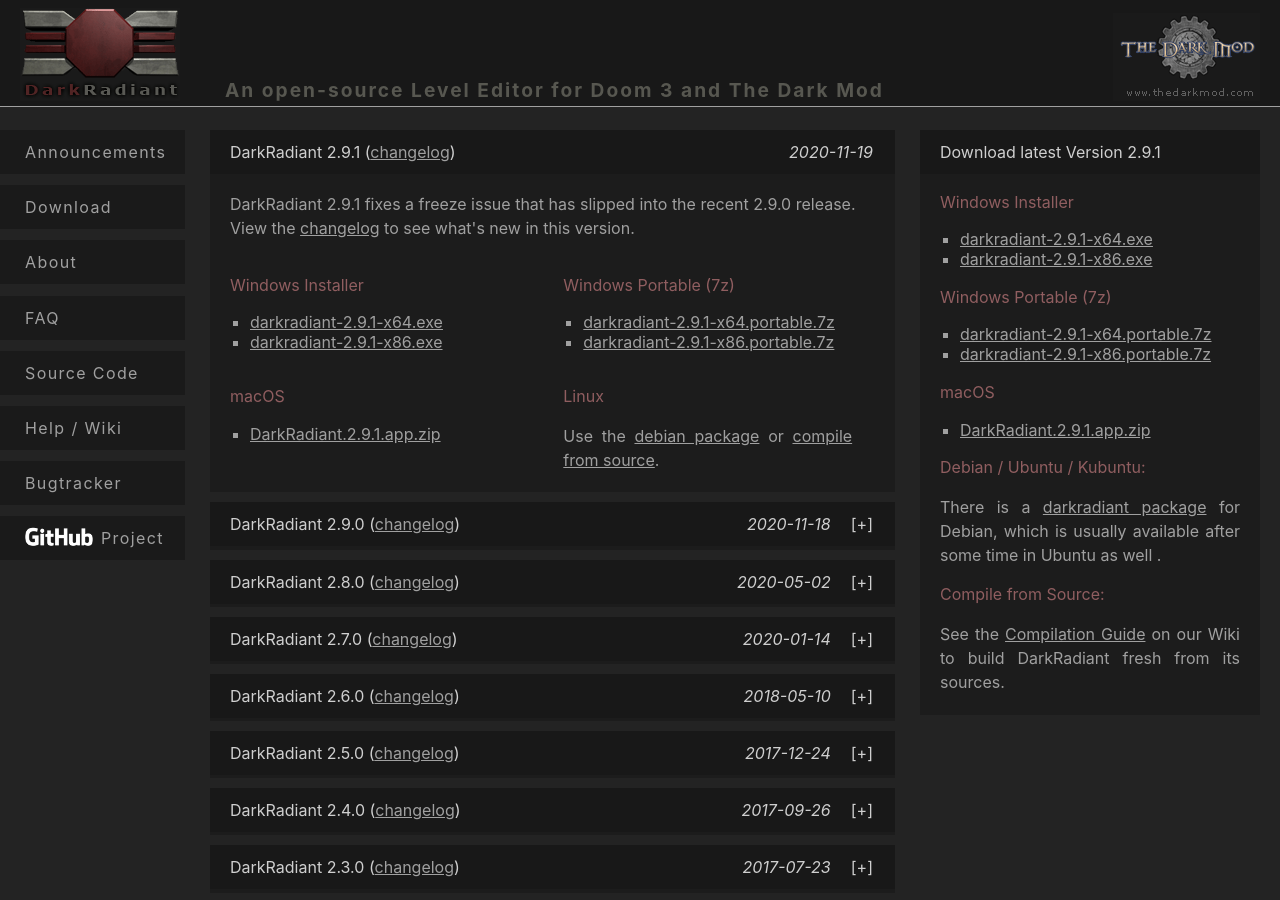
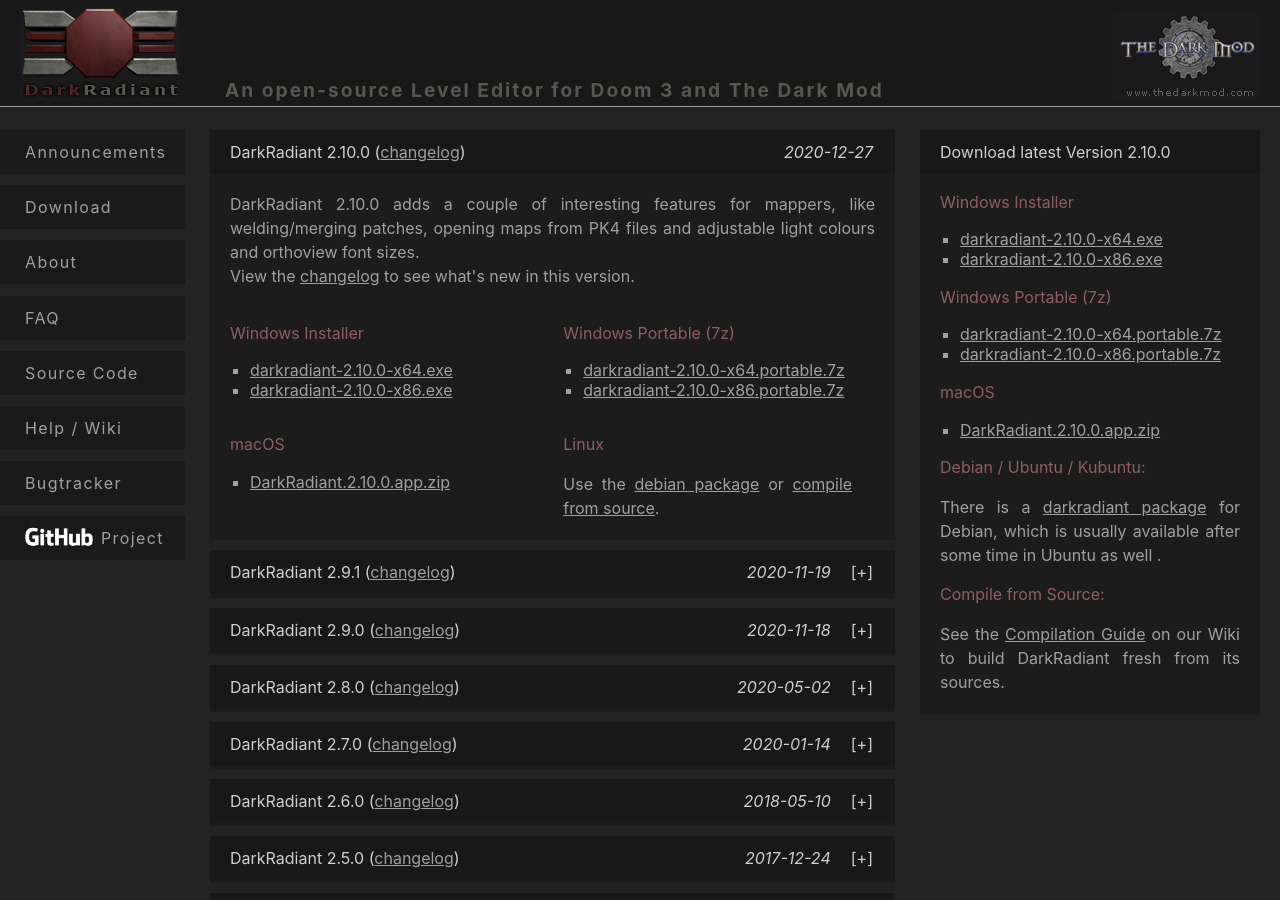
Before and after one commit to codereader/codereader.github.io, a Jekyll site: the page built from download.md, in a window 1280 px wide and 900 px high. Built offline with Jekyll 4.4.1, drawn with Linux system fonts in a browser that asks for light colours.

Commit message:
2.10.0 release

```diff
--- a/_config.yml
+++ b/_config.yml
@@ -20,7 +20,7 @@ description: > # this means to ignore newlines until "baseurl:"
 baseurl: "" # the subpath of your site, e.g. /blog
 url: "" # the base hostname & protocol for your site, e.g. http://example.com
 github_username:  codereader
-dr_latest_ver: 2.9.1
+dr_latest_ver: 2.10.0
 
 # Build settings
 markdown: kramdown
--- a/download.md
+++ b/download.md
@@ -44,6 +44,30 @@ title: DarkRadiant Downloads
 </script>
 
 <div class="section download latest">
+  <h2>
+    <span class="">DarkRadiant 2.10.0</span>
+    <span class="date">2020-12-27</span>
+    <span class="changelog">({% include bugtracker_changelog_link.md version=89 %})</span>
+  </h2>
+  <p>DarkRadiant 2.10.0 adds a couple of interesting features for mappers, like welding/merging patches, opening maps from PK4 files and adjustable light colours and orthoview font sizes.<br />
+  View the {% include bugtracker_changelog_link.md version=89 %} to see what's new in this version.</p>
+  <div class="col1">
+    {% include download-github-win.md ver='2.10.0' %}
+  </div>
+  <div class="col2">
+    {% include download-github-win-portable.md ver='2.10.0' %}
+  </div>
+  <div class="col1">
+    <h3>macOS</h3>
+    <p><ul><li><a href="https://github.com/codereader/DarkRadiant/releases/download/2.10.0/DarkRadiant.2.10.0.app.zip">DarkRadiant.2.10.0.app.zip</a></li></ul></p>
+  </div>
+  <div class="col2">
+    <h3>Linux</h3>
+    <p>Use the <a href="https://packages.debian.org/sid/darkradiant">debian package</a> or <a href="source.html">compile from source</a>.</p>
+  </div>
+</div>
+
+<div class="section download">
   <h2>
     <span class="">DarkRadiant 2.9.1</span>
     <span class="date">2020-11-19</span>
```
Also changed, not shown: index.md (+9 -0 lines).
